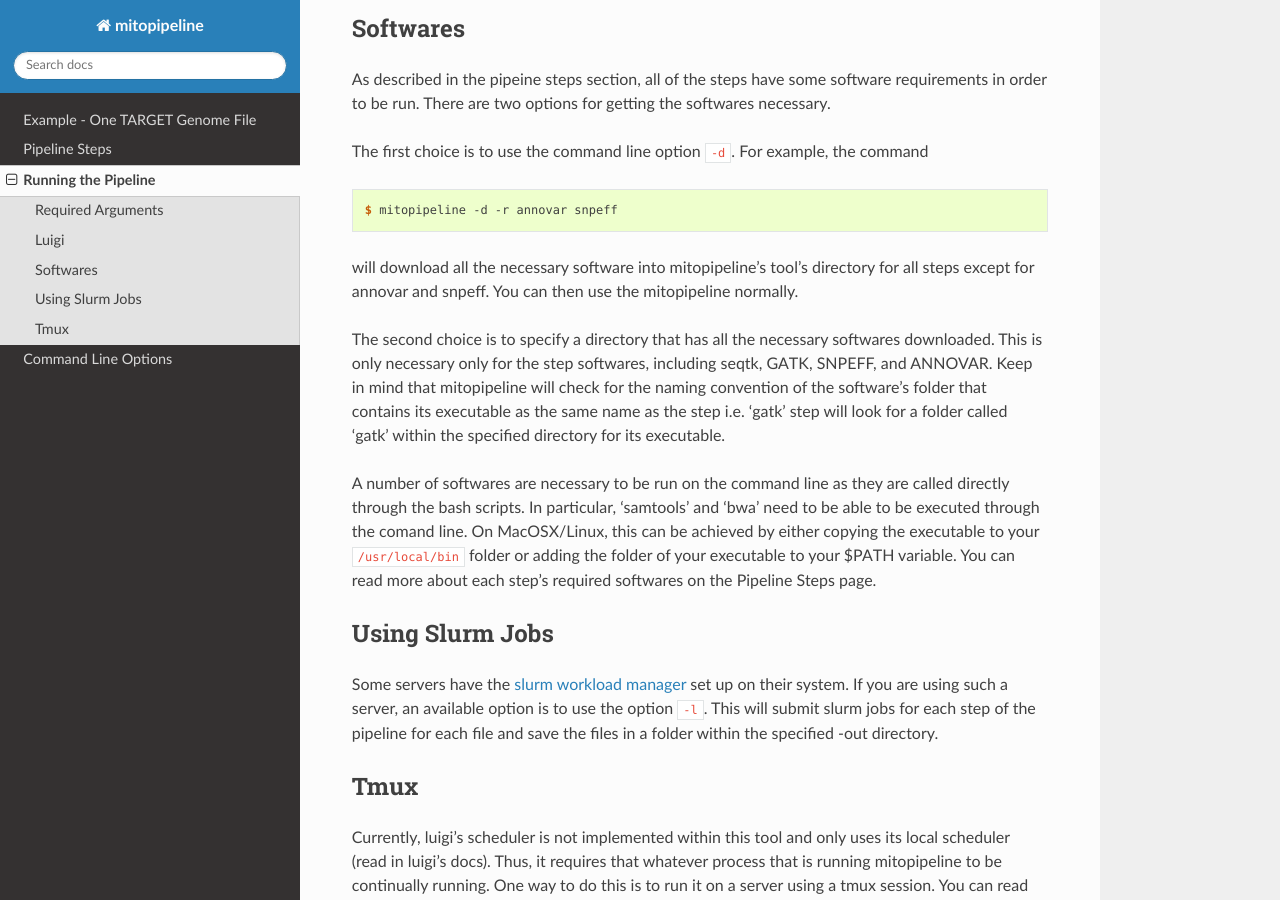
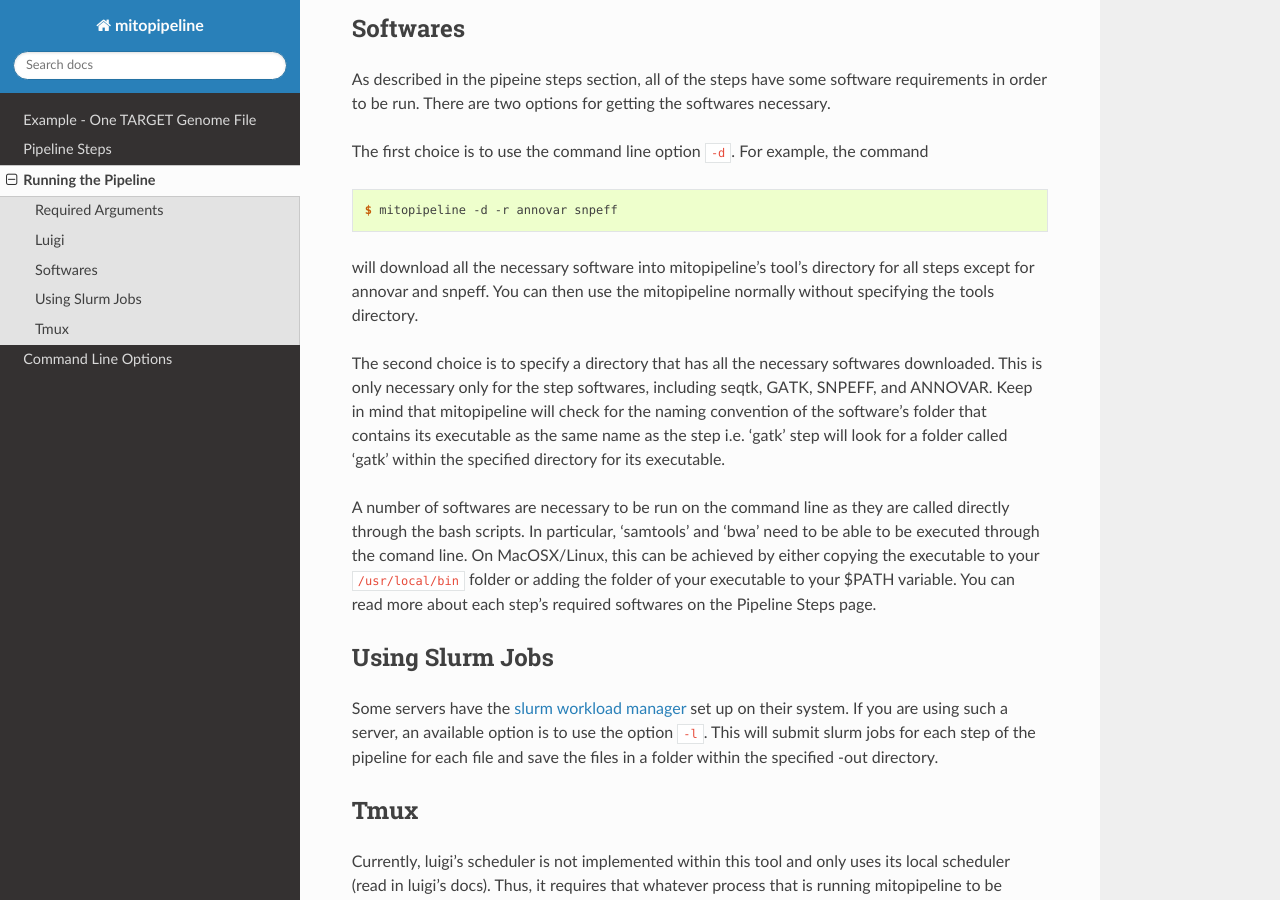
Before and after one commit to timmykuo/mitopipeline, a Sphinx documentation site: the page built from doc/running_the_pipeline.rst, in a window 1280 px wide and 900 px high, scrolled down 1708 px. Built offline with Sphinx 7.4.7 and the Read the Docs theme 2.0.0, drawn with Linux system fonts in a browser that asks for light colours.

Commit message:
add comment about runnign pipeline after -d option

```diff
--- a/doc/running_the_pipeline.rst
+++ b/doc/running_the_pipeline.rst
@@ -39,7 +39,7 @@ The first choice is to use the command line option ``-d``. For example, the comm
 
     $ mitopipeline -d -r annovar snpeff
 
-will download all the necessary software into mitopipeline's tool's directory for all steps except for annovar and snpeff. You can then use the mitopipeline normally.
+will download all the necessary software into mitopipeline's tool's directory for all steps except for annovar and snpeff. You can then use the mitopipeline normally without specifying the tools directory.
 
 The second choice is to specify a directory that has all the necessary softwares downloaded. This is only necessary only for the step softwares, including seqtk, GATK, SNPEFF, and ANNOVAR. Keep in mind that mitopipeline will check for the naming convention of the software's folder that contains its executable as the same name as the step i.e. 'gatk' step will look for a folder called 'gatk' within the specified directory for its executable.
 
```
